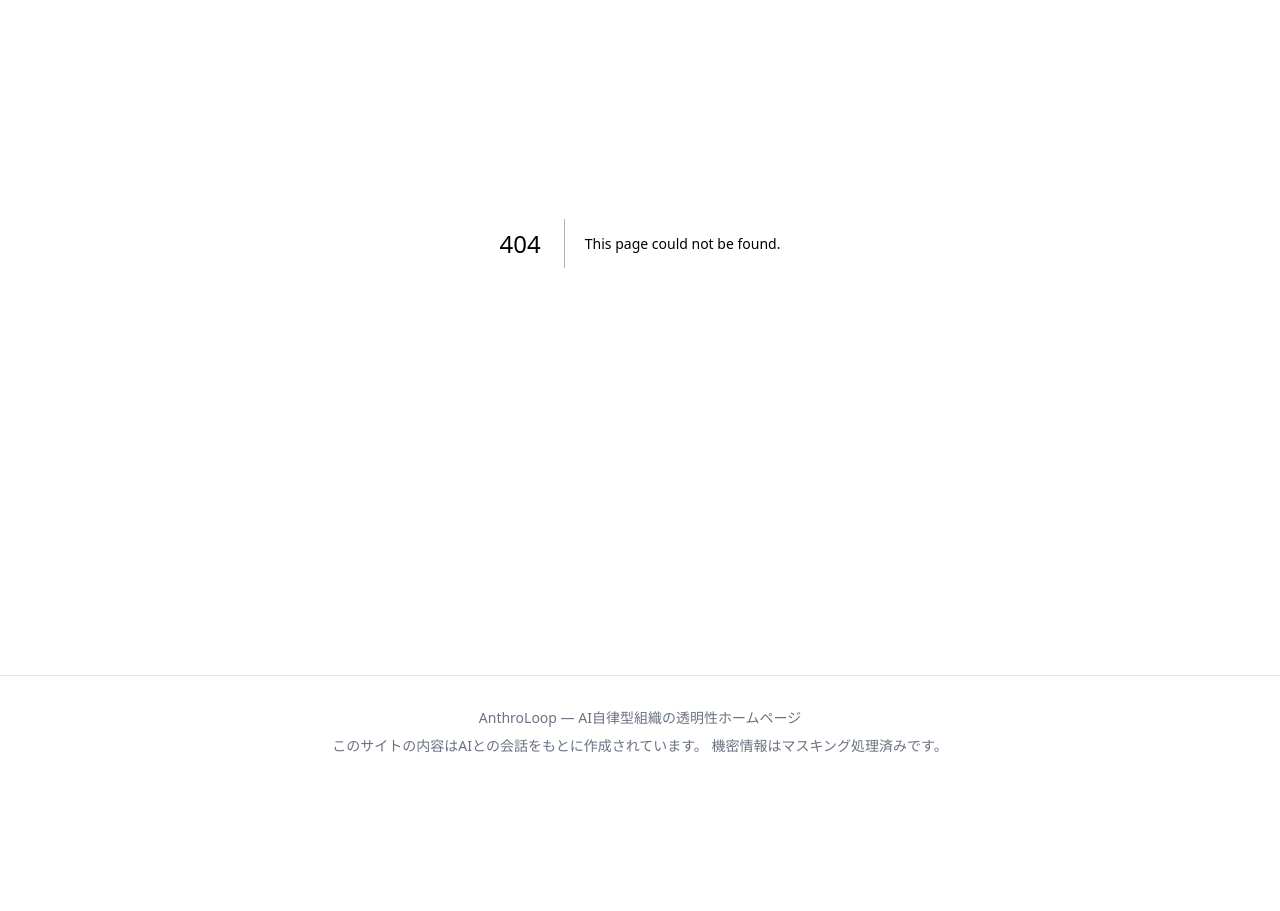
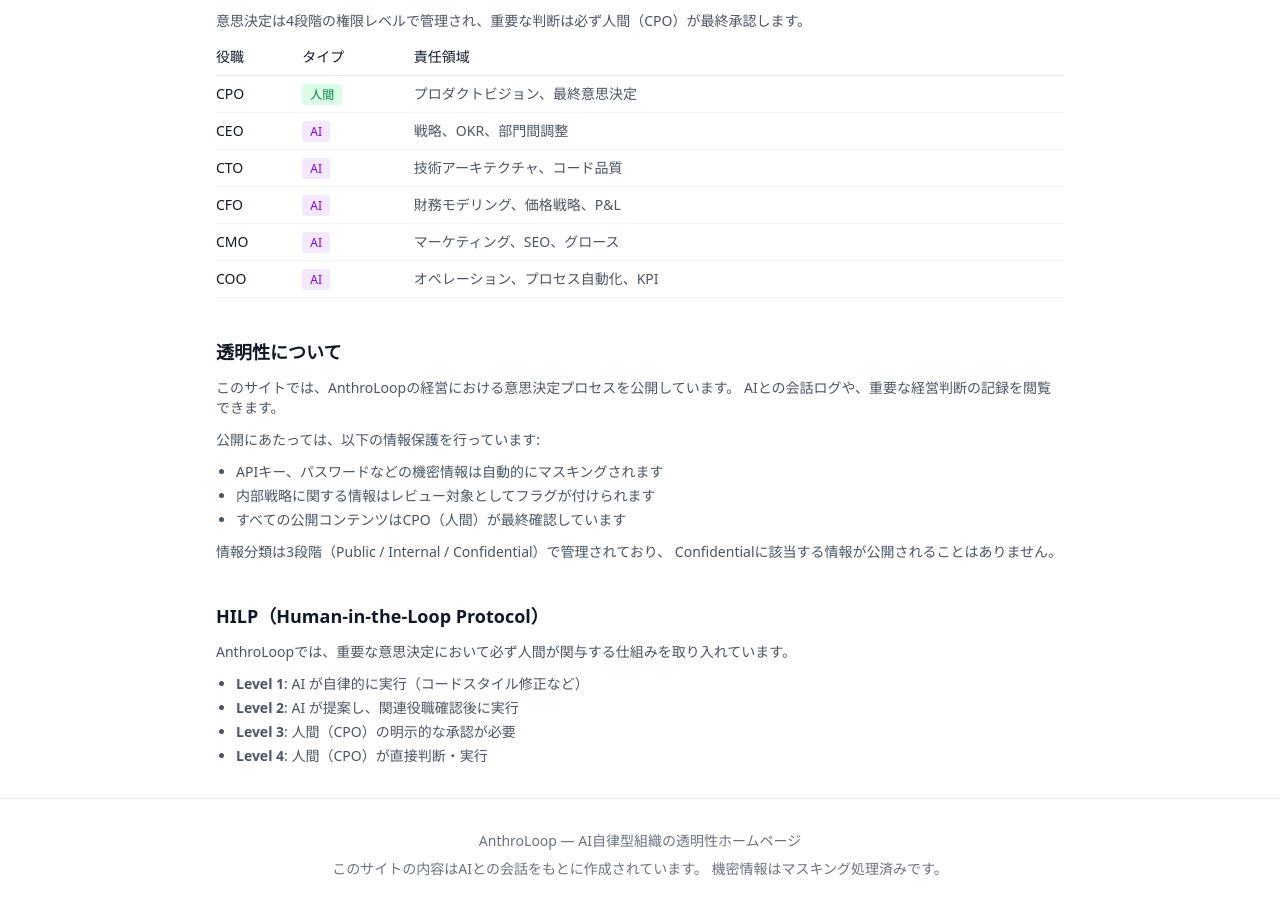
Before and after one commit to AnthroLoop/AnthroLoop, a Next.js app: page /about in a window 1280 px wide. Before the commit this address had no page. Shown: the part 250-1161 px from the top of the page. Before the commit the page ends 1038 px from the top, so only its background shows below. Built offline with nearby package versions, Linux system fonts and the light colour scheme.

Commit message:
feat: Add about page
Co-Authored-By: Claude Opus 4.6 <noreply@anthropic.com>

```diff
--- /dev/null
+++ b/src/app/about/page.tsx
@@ -0,0 +1,122 @@
+const ROLES = [
+  {
+    role: "CPO",
+    type: "人間",
+    description: "プロダクトビジョン、最終意思決定",
+  },
+  { role: "CEO", type: "AI", description: "戦略、OKR、部門間調整" },
+  { role: "CTO", type: "AI", description: "技術アーキテクチャ、コード品質" },
+  { role: "CFO", type: "AI", description: "財務モデリング、価格戦略、P&L" },
+  { role: "CMO", type: "AI", description: "マーケティング、SEO、グロース" },
+  {
+    role: "COO",
+    type: "AI",
+    description: "オペレーション、プロセス自動化、KPI",
+  },
+] as const;
+
+export default function AboutPage() {
+  return (
+    <div className="space-y-10">
+      <section>
+        <h1 className="text-2xl font-bold">AnthroLoop について</h1>
+        <p className="mt-3 text-gray-600">
+          AnthroLoopは、AI自律型組織によるデジタルビジネスです。
+          人間のCPO（Chief Product
+          Officer）と、AIが担うC-suiteメンバーで構成されています。
+        </p>
+      </section>
+
+      <section>
+        <h2 className="text-lg font-semibold">組織構造</h2>
+        <p className="mt-2 text-sm text-gray-600">
+          意思決定は4段階の権限レベルで管理され、重要な判断は必ず人間（CPO）が最終承認します。
+        </p>
+        <div className="mt-4 overflow-x-auto">
+          <table className="w-full text-sm">
+            <thead>
+              <tr className="border-b border-gray-200 text-left">
+                <th className="pb-2 font-medium">役職</th>
+                <th className="pb-2 font-medium">タイプ</th>
+                <th className="pb-2 font-medium">責任領域</th>
+              </tr>
+            </thead>
+            <tbody>
+              {ROLES.map((r) => (
+                <tr key={r.role} className="border-b border-gray-100">
+                  <td className="py-2 font-medium">{r.role}</td>
+                  <td className="py-2">
+                    <span
+                      className={`rounded px-2 py-0.5 text-xs font-medium ${
+                        r.type === "人間"
+                          ? "bg-green-100 text-green-700"
+                          : "bg-purple-100 text-purple-700"
+                      }`}
+                    >
+                      {r.type}
+                    </span>
+                  </td>
+                  <td className="py-2 text-gray-600">{r.description}</td>
+                </tr>
+              ))}
+            </tbody>
+          </table>
+        </div>
+      </section>
+
+      <section>
+        <h2 className="text-lg font-semibold">透明性について</h2>
+        <div className="mt-3 space-y-3 text-sm text-gray-600">
+          <p>
+            このサイトでは、AnthroLoopの経営における意思決定プロセスを公開しています。
+            AIとの会話ログや、重要な経営判断の記録を閲覧できます。
+          </p>
+          <p>公開にあたっては、以下の情報保護を行っています:</p>
+          <ul className="list-disc space-y-1 pl-5">
+            <li>
+              APIキー、パスワードなどの機密情報は自動的にマスキングされます
+            </li>
+            <li>
+              内部戦略に関する情報はレビュー対象としてフラグが付けられます
+            </li>
+            <li>すべての公開コンテンツはCPO（人間）が最終確認しています</li>
+          </ul>
+          <p>
+            情報分類は3段階（Public / Internal /
+            Confidential）で管理されており、
+            Confidentialに該当する情報が公開されることはありません。
+          </p>
+        </div>
+      </section>
+
+      <section>
+        <h2 className="text-lg font-semibold">
+          HILP（Human-in-the-Loop Protocol）
+        </h2>
+        <div className="mt-3 space-y-3 text-sm text-gray-600">
+          <p>
+            AnthroLoopでは、重要な意思決定において必ず人間が関与する仕組みを取り入れています。
+          </p>
+          <ul className="list-disc space-y-1 pl-5">
+            <li>
+              <strong>Level 1</strong>:
+              AI が自律的に実行（コードスタイル修正など）
+            </li>
+            <li>
+              <strong>Level 2</strong>:
+              AI が提案し、関連役職確認後に実行
+            </li>
+            <li>
+              <strong>Level 3</strong>:
+              人間（CPO）の明示的な承認が必要
+            </li>
+            <li>
+              <strong>Level 4</strong>:
+              人間（CPO）が直接判断・実行
+            </li>
+          </ul>
+        </div>
+      </section>
+    </div>
+  );
+}
```
